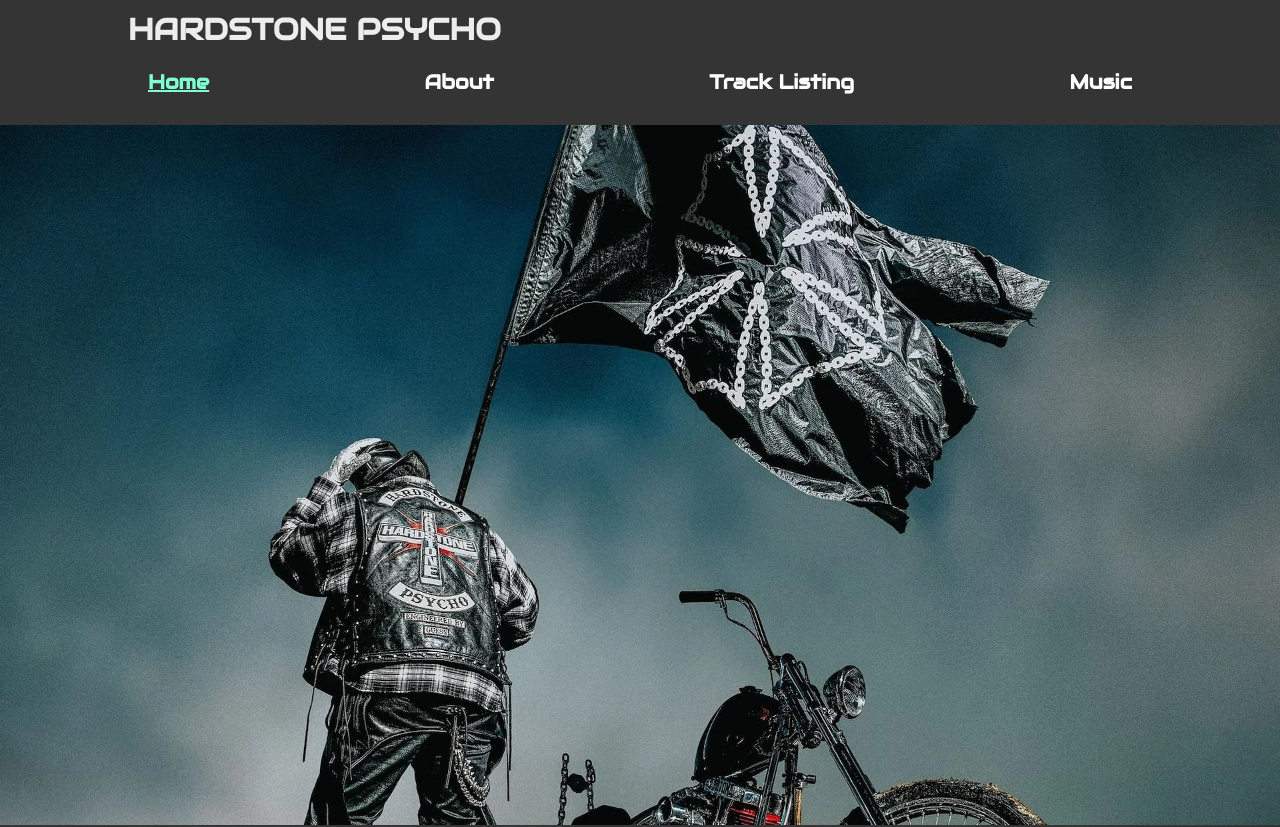
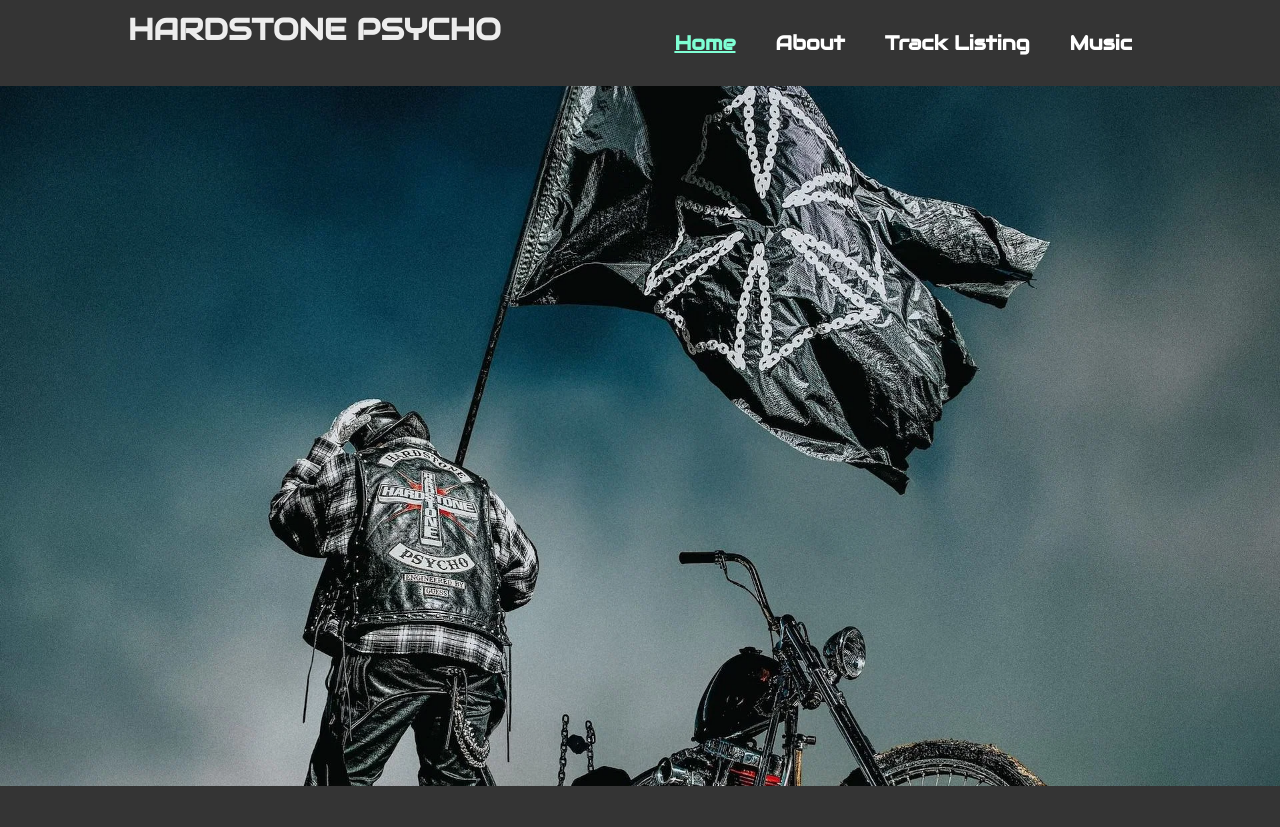
Before and after one commit to VIOLA895/Hardstone-Psycho, a plain HTML site: page index.html in a window 1280 px wide. Shown: the top 827 px of the page. Drawn offline with nearby package versions, Linux system fonts and the light colour scheme.

Commit message:
first commit

```diff
--- a/styles.css
+++ b/styles.css
@@ -16,7 +16,9 @@ body{
 }
 /* header section */
 .header{
-    position: relative;
+    position: sticky;
+    background: #343434;
+    display: flex;
     top: 0;
     left: 0;
     width: 100%;
@@ -34,6 +36,8 @@ body{
 
 /* hardstone logo */
 .logo{
+    position: relative;
+    cursor: pointer;
     font-size: 30px;
     font-weight: bolder;
     color: #ededed;
```
